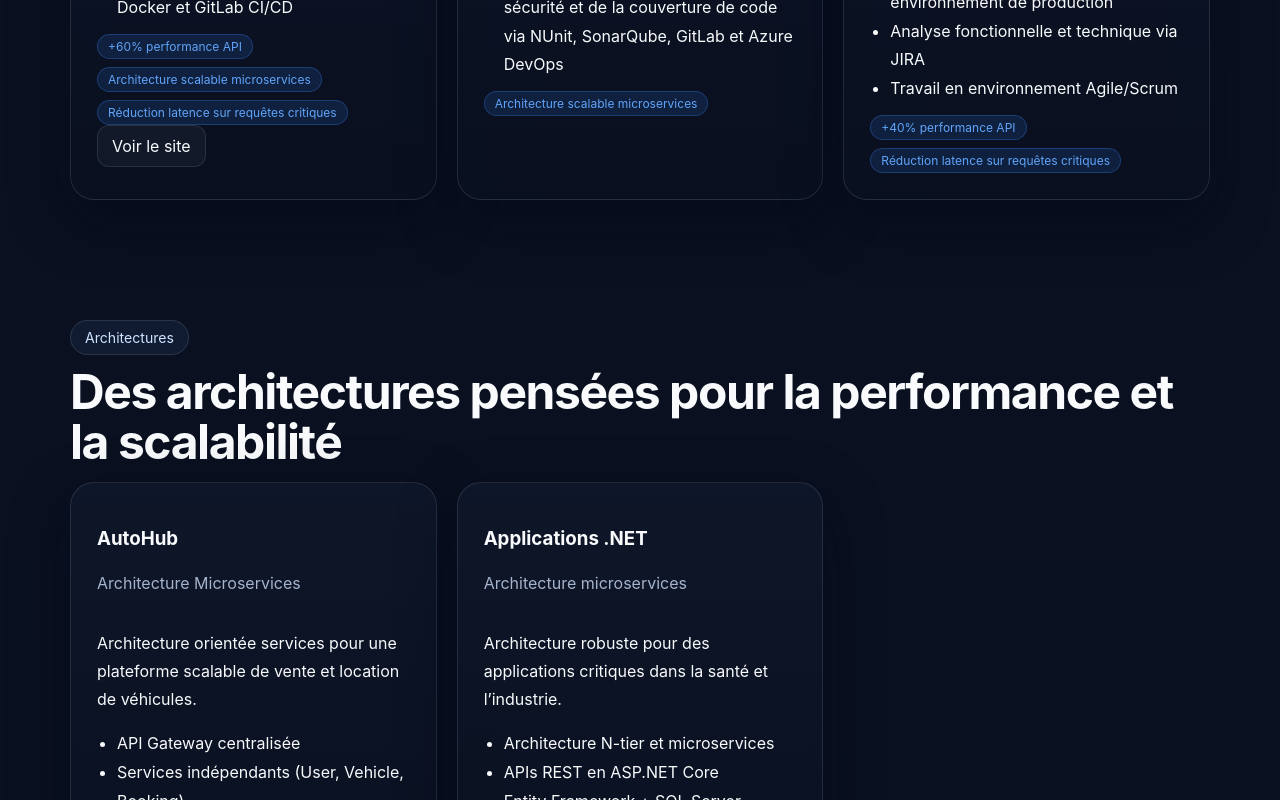
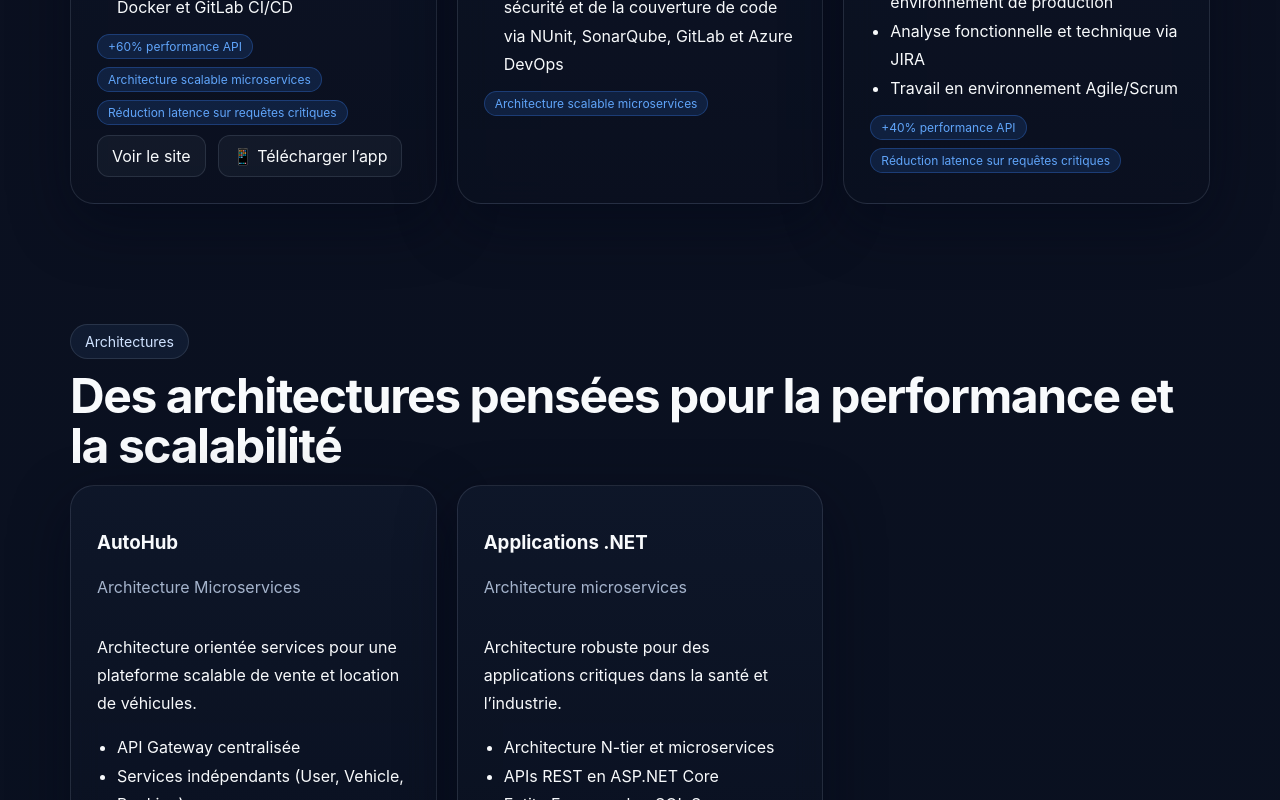
Before and after one commit to HerizoGit/Portfolio_net, a Next.js app: page / in a window 1280 px wide. Shown: the part 3160-3960 px from the top of the page. Built offline with nearby package versions, Linux system fonts and the light colour scheme.

Commit message:
update image & app

```diff
--- a/app/globals.css
+++ b/app/globals.css
@@ -246,6 +246,7 @@
 .link-row a,
 .link-list a {
   padding: 10px 14px;
+  margin-top: 10px;
   border: 1px solid var(--line);
   border-radius: 12px;
   background: rgba(148, 163, 184, 0.06);
--- a/components/data.ts
+++ b/components/data.ts
@@ -66,7 +66,10 @@
       'Architecture scalable microservices',
       'Réduction latence sur requêtes critiques',
     ],
-    links: [{ label: 'Voir le site', href: 'https://www.autohub.mg' }],
+    links: [
+      { label: 'Voir le site', href: 'https://www.autohub.mg' },
+      { label: '📱 Télécharger l’app', href: '/Autohub-1.0.0-universal.apk' }
+    ],
   },
   {
     title: 'HCL & CEA',
```
Also changed, not shown: public/pdp.jpg, 1 other file (tests, documents, lock files or other folders).
